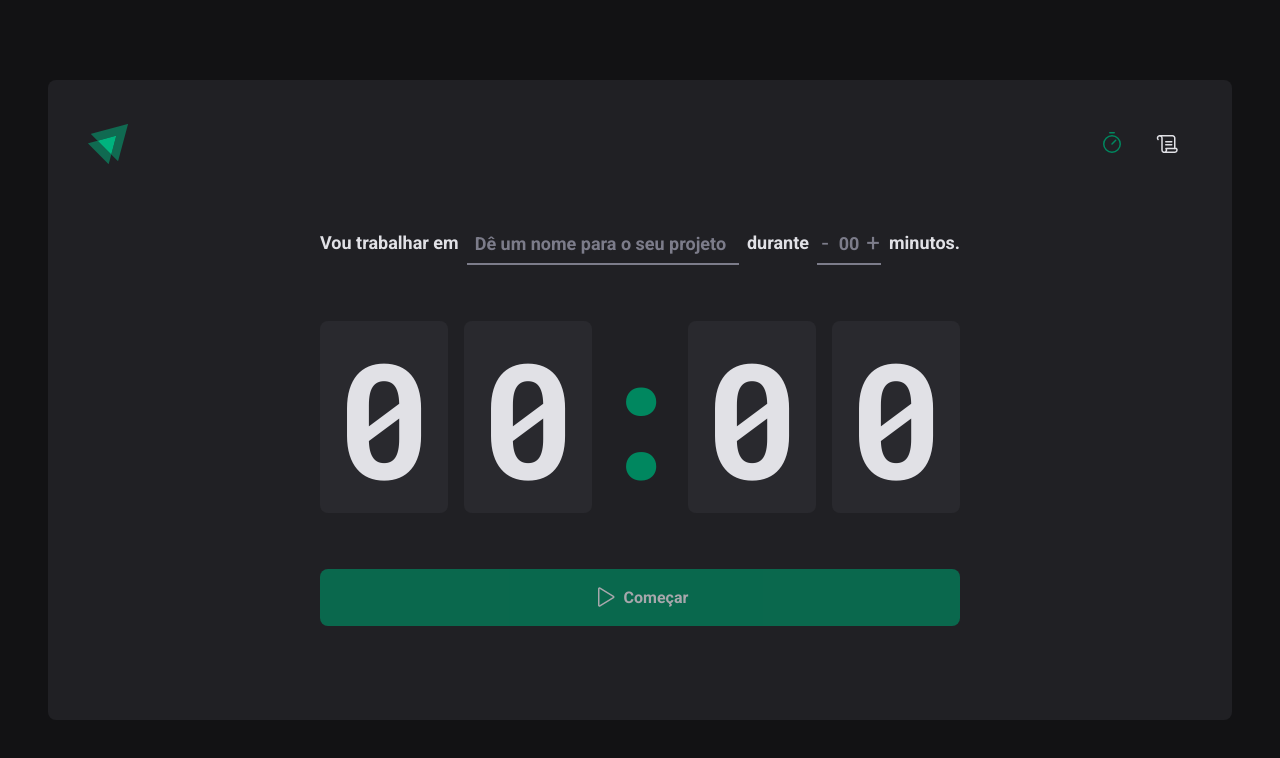
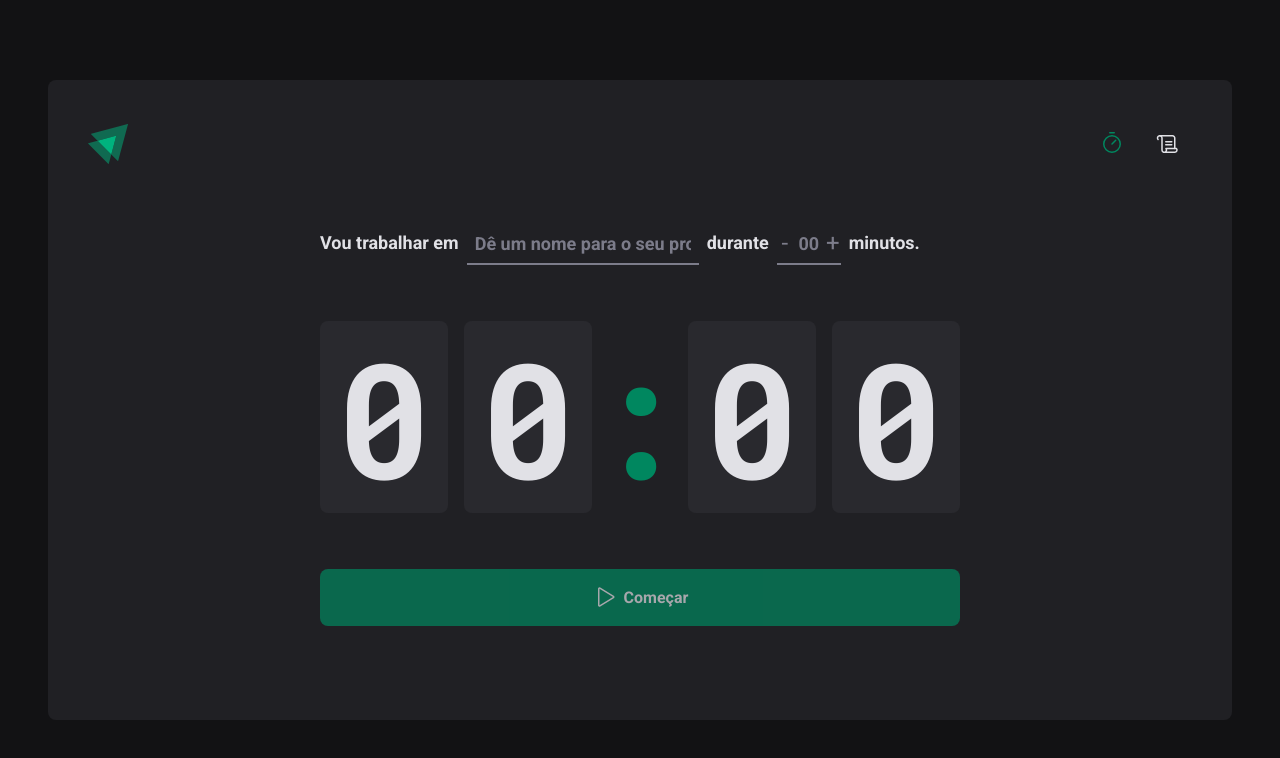
Before and after one commit to RenatoLomba/ignite-timer, a React (Vite) app: page / in a window 1280 px wide. Shown: the top 758 px of the page. Built offline with nearby package versions, Linux system fonts and the light colour scheme.

Commit message:
Formulários - Validando formulários

```diff
--- a/package.json
+++ b/package.json
@@ -10,13 +10,15 @@
     "lint:fix": "yarn lint --fix"
   },
   "dependencies": {
+    "@hookform/resolvers": "^2.9.5",
     "classnames": "^2.3.1",
     "phosphor-react": "^1.4.1",
     "react": "^18.0.0",
     "react-dom": "^18.0.0",
     "react-hook-form": "^7.33.1",
     "react-router-dom": "^6.3.0",
-    "styled-components": "^5.3.5"
+    "styled-components": "^5.3.5",
+    "zod": "^3.17.3"
   },
   "devDependencies": {
     "@rocketseat/eslint-config": "^1.1.3",
--- a/src/pages/home/index.tsx
+++ b/src/pages/home/index.tsx
@@ -1,6 +1,12 @@
 import { Play } from 'phosphor-react'
 import { useForm } from 'react-hook-form'
 
+import { zodResolver } from '@hookform/resolvers/zod'
+
+import {
+  TaskFormFields,
+  taskFormSchemaValidator,
+} from '../../utils/validators/task-form-validator'
 import {
   HomeContainer,
   TaskFormContainer,
@@ -9,16 +15,20 @@ import {
   TaskInput,
   MinuteAmountInput,
   MinuteAmountInputPickerContainer,
+  InputContainer,
 } from './styles'
 
-interface ITaskFieldsValues {
-  task: string
-  minuteAmount: number
-}
-
 export function Home() {
-  const { register, handleSubmit, setValue, getValues, watch } =
-    useForm<ITaskFieldsValues>()
+  const {
+    register,
+    handleSubmit,
+    setValue,
+    getValues,
+    watch,
+    formState: { errors },
+  } = useForm<TaskFormFields>({
+    resolver: zodResolver(taskFormSchemaValidator),
+  })
 
   function increment() {
     const currentMinuteAmountValue = getValues('minuteAmount') || 0
@@ -30,7 +40,7 @@ export function Home() {
     setValue('minuteAmount', currentMinuteAmountValue - 5)
   }
 
-  function handleCreateNewCycle(data: ITaskFieldsValues) {
+  function handleCreateNewCycle(data: TaskFormFields) {
     console.log(data)
   }
 
@@ -41,13 +51,17 @@ export function Home() {
       <form onSubmit={handleSubmit(handleCreateNewCycle)}>
         <TaskFormContainer>
           <label htmlFor="task">Vou trabalhar em</label>
+          <InputContainer>
             <TaskInput
+              isError={!!errors.task}
               {...register('task', { required: true })}
               list="task-suggestions"
               placeholder="Dê um nome para o seu projeto"
               type="text"
               id="task"
             />
+            {errors.task && <small>{errors.task.message}</small>}
+          </InputContainer>
 
           <datalist id="task-suggestions">
             <option value="Projeto 1" />
@@ -58,11 +72,13 @@ export function Home() {
 
           <label htmlFor="minuteAmount">durante</label>
 
+          <InputContainer>
             <MinuteAmountInputPickerContainer>
               <button onClick={decrement} className="left" type="button">
                 -
               </button>
               <MinuteAmountInput
+                isError={!!errors.minuteAmount}
                 {...register('minuteAmount', {
                   required: true,
                   valueAsNumber: true,
@@ -78,6 +94,14 @@ export function Home() {
                 +
               </button>
             </MinuteAmountInputPickerContainer>
+            {errors.minuteAmount && (
+              <small>
+                {errors.minuteAmount.type === 'invalid_type'
+                  ? 'Obrigatório'
+                  : errors.minuteAmount.message}
+              </small>
+            )}
+          </InputContainer>
 
           <span>minutos.</span>
         </TaskFormContainer>
--- a/src/pages/home/styles.ts
+++ b/src/pages/home/styles.ts
@@ -25,7 +25,11 @@ export const TaskFormContainer = styled.div`
   flex-wrap: wrap;
 `
 
-export const BaseInput = styled.input`
+type BaseInputProps = {
+  isError?: boolean
+}
+
+export const BaseInput = styled.input<BaseInputProps>`
   background: transparent;
   border: 0;
   border-bottom: 2px solid ${(props) => props.theme.colors['gray-500']};
@@ -33,6 +37,8 @@ export const BaseInput = styled.input`
   color: ${(props) => props.theme.colors['gray-100']};
   font-size: ${(props) => props.theme.fontSizes.lg};
   font-weight: ${(props) => props.theme.fontWeights.bold};
+  border-color: ${(props) =>
+    props.isError ? props.theme.colors['red-500'] : ''};
 
   &::placeholder {
     font-size: ${(props) => props.theme.fontSizes.lg};
@@ -42,11 +48,13 @@ export const BaseInput = styled.input`
 
   &:focus {
     box-shadow: none;
-    border-color: ${(props) => props.theme.colors['green-500']};
+    border-color: ${({ isError, theme }) =>
+      isError ? theme.colors['red-500'] : theme.colors['green-500']};
   }
 
   &:not(:placeholder-shown):focus {
-    border-color: ${(props) => props.theme.colors['gray-100']};
+    border-color: ${({ isError, theme }) =>
+      isError ? theme.colors['red-500'] : theme.colors['gray-100']};
   }
 `
 
@@ -161,3 +169,18 @@ export const CountdownButton = styled.button`
     cursor: not-allowed;
   }
 `
+
+export const InputContainer = styled.div`
+  position: relative;
+
+  input {
+    display: block;
+  }
+
+  small {
+    position: absolute;
+    font-size: ${(props) => props.theme.fontSizes.xs};
+    color: ${(props) => props.theme.colors['red-500']};
+    padding-top: 5px;
+  }
+`
--- /dev/null
+++ b/src/utils/validators/task-form-validator.ts
@@ -0,0 +1,14 @@
+import { z } from 'zod'
+
+const taskFormSchemaValidator = z.object({
+  task: z
+    .string()
+    .min(5, 'Mínimo de 5 caracteres')
+    .max(100, 'Máximo de 100 caracteres'),
+  minuteAmount: z.number().min(0, 'Mín. 5').max(60, 'Max. 60'),
+})
+
+type TaskFormFields = z.infer<typeof taskFormSchemaValidator>
+
+export { taskFormSchemaValidator }
+export type { TaskFormFields }
```
Also changed, not shown: 1 other file (tests, documents, lock files or other folders). Lines whose indentation alone changed are shown as unchanged.
